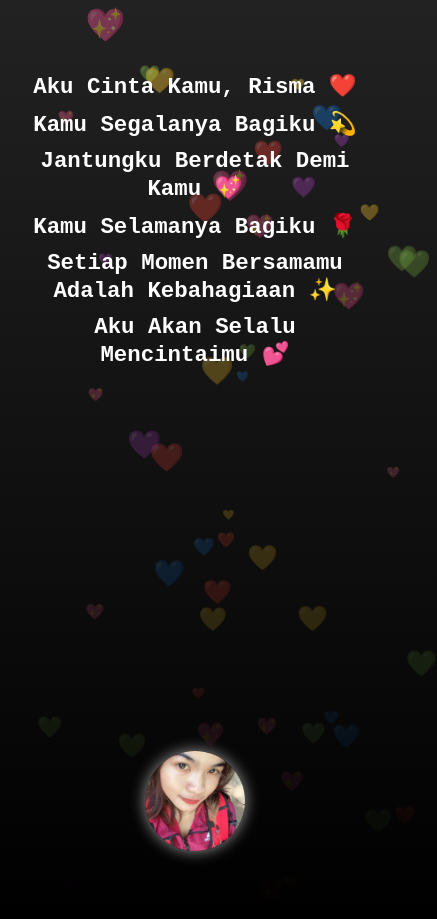
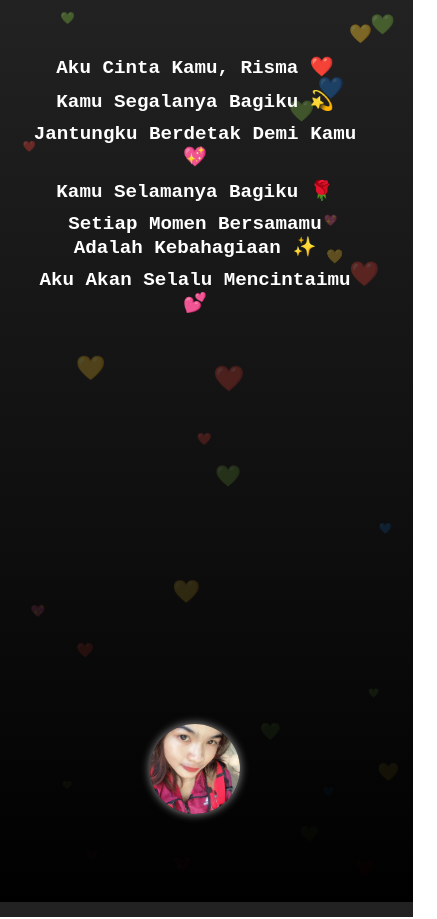
Before and after one commit to Davidwiajaya04/Gabutcok, a plain HTML site: page index.html in a window 390 px wide. Shown: the whole page, 437 px wide, since content can reach past the window. Drawn offline with Linux system fonts and the light colour scheme.

Commit message:
Update index.html

```diff
--- a/index.html
+++ b/index.html
@@ -16,7 +16,7 @@
             font-family: 'Courier New', Courier, monospace;
             overflow: hidden;
             position: relative;
-            padding-top: 12vh;
+            padding-top: 10vh;
             text-align: center;
         }
         .container {
@@ -25,10 +25,10 @@
             width: 90%;
         }
         .text {
-            font-size: 1.8em;
+            font-size: 1.4em;
             font-weight: bold;
             opacity: 0;
-            transform: translateY(40px);
+            transform: translateY(30px);
             animation: fadeInUp 2s ease-out forwards;
         }
         .text:nth-child(1) { animation-delay: 0.5s; }
@@ -41,7 +41,7 @@
         @keyframes fadeInUp {
             from {
                 opacity: 0;
-                transform: translateY(40px);
+                transform: translateY(30px);
             }
             to {
                 opacity: 1;
@@ -50,7 +50,7 @@
         }
         .heart {
             position: absolute;
-            font-size: 1.2em;
+            font-size: 1em;
             opacity: 0.8;
             animation: floatUp 5s linear infinite;
             z-index: 1;
@@ -67,13 +67,13 @@
         }
         .photo-container {
             position: absolute;
-            bottom: -200px;
-            width: 120px;
-            height: 120px;
+            bottom: 80px;
+            width: 100px;
+            height: 100px;
             border-radius: 50%;
             overflow: hidden;
             animation: photoAppear 3s ease-out forwards 1s;
-            box-shadow: 0px 0px 15px rgba(255, 255, 255, 0.6);
+            box-shadow: 0px 0px 10px rgba(255, 255, 255, 0.6);
         }
         .photo-container img {
             width: 100%;
@@ -86,7 +86,7 @@
                 opacity: 0;
             }
             to {
-                bottom: 60px;
+                bottom: 80px;
                 opacity: 1;
             }
         }
@@ -94,19 +94,19 @@
         /* Responsif untuk HP */
         @media (max-width: 600px) {
             body {
-                padding-top: 7vh;
+                padding-top: 5vh;
             }
             .text {
-                font-size: 1.4em;
+                font-size: 1.2em;
                 padding: 5px;
             }
             .photo-container {
-                width: 100px;
-                height: 100px;
-                bottom: 50px;
+                width: 90px;
+                height: 90px;
+                bottom: 70px;
             }
             .heart {
-                font-size: 1em;
+                font-size: 0.8em;
             }
         }
     </style>
@@ -125,14 +125,14 @@
     </div>
     <script>
         function createHeart() {
-            for (let i = 0; i < 3; i++) { // Mengurangi jumlah heart agar lebih rapi di layar kecil
+            for (let i = 0; i < 2; i++) {
                 const heart = document.createElement('div');
                 heart.classList.add('heart');
                 const colors = ['❤️', '💖', '💜', '💛', '💙', '💚'];
                 heart.innerHTML = colors[Math.floor(Math.random() * colors.length)];
                 heart.style.left = Math.random() * 100 + 'vw';
                 heart.style.animationDuration = (Math.random() * 2 + 4) + 's';
-                heart.style.fontSize = Math.random() * 1.8 + 0.8 + 'em';
+                heart.style.fontSize = Math.random() * 1.5 + 0.6 + 'em';
                 heart.style.opacity = Math.random() * 0.7 + 0.3;
                 document.body.appendChild(heart);
                 setTimeout(() => {
@@ -140,7 +140,7 @@
                 }, 5000);
             }
         }
-        setInterval(createHeart, 150); // Menyeimbangkan jumlah love agar tidak berlebihan
+        setInterval(createHeart, 200);
     </script>
 </body>
 </html>
```
